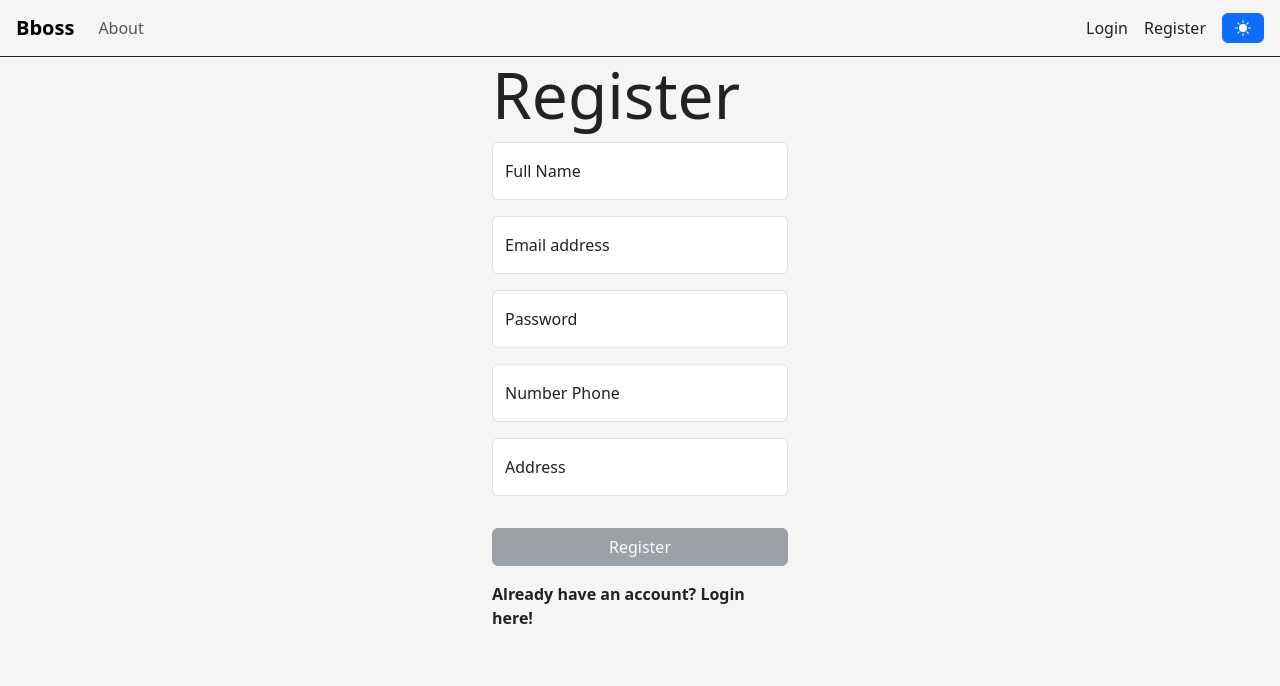
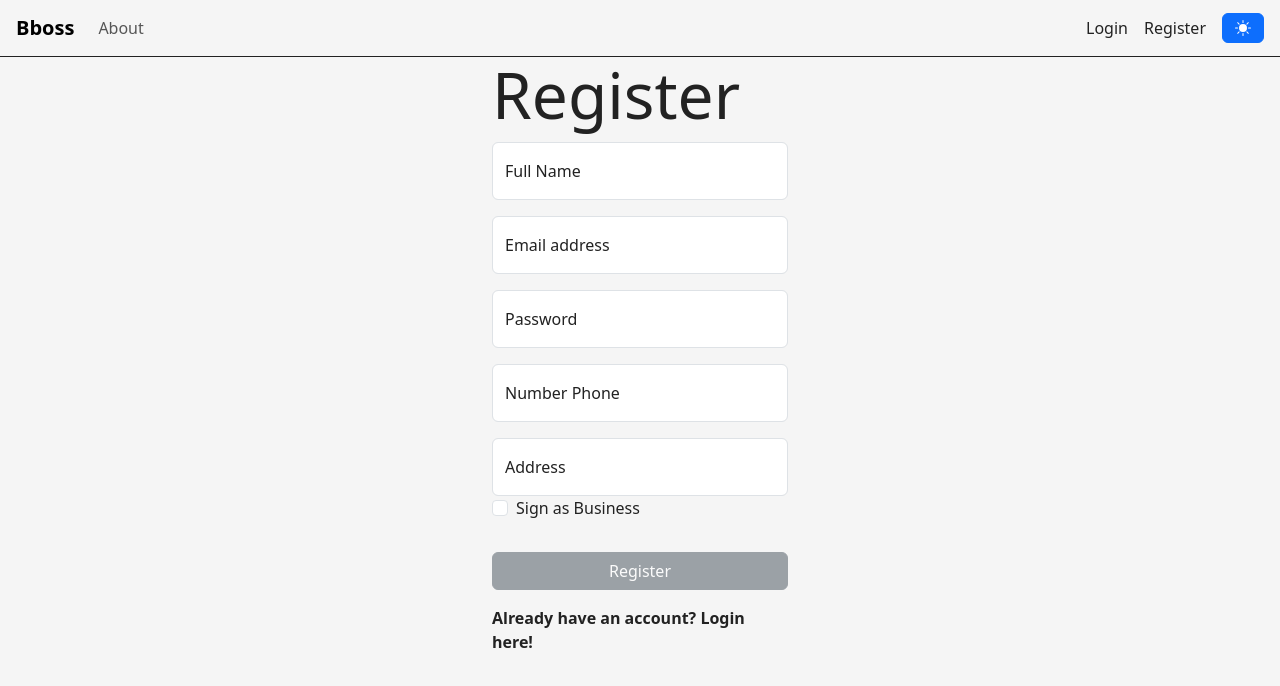
Before and after one commit to rotemfuks/Bbeauty, a React (Create React App) app: page /register in a window 1280 px wide. Shown: the top 686 px of the page. Built offline with nearby package versions, Linux system fonts and the light colour scheme.

Commit message:
is buisnes in register

```diff
--- a/db.json
+++ b/db.json
@@ -35,6 +35,16 @@
       "address": "bla bla bla bla",
       "isAdmin": false,
       "id": 4
+    },
+    {
+      "name": "esek",
+      "email": "es@dsfsd.ffd",
+      "password": "12345678",
+      "phone": "12345678",
+      "address": "plaoksa kals aksld",
+      "isBusiness": true,
+      "isAdmin": false,
+      "id": 5
     }
   ]
 }
--- a/src/components/Register.tsx
+++ b/src/components/Register.tsx
@@ -6,22 +6,21 @@ import { addUser, checkUser } from "../services/userService";
 import { errorMsg, successMsg } from "../services/feedbacksService";
 import User from "../interfaces/User";
 import { LoginContext } from "../context/LoginContext";
+import { Form } from "react-bootstrap";
 
-interface RegisterProps {
-
-}
+interface RegisterProps {}
 const Register: FunctionComponent<RegisterProps> = () => {
   const { setUser } = useContext(LoginContext);
 
-  const setUserInfo = (x: any) => {};
-  let navigate = useNavigate();
-  let formik = useFormik({
+  const navigate = useNavigate();
+  const formik = useFormik({
     initialValues: {
       name: "",
       email: "",
       password: "",
       phone: "",
       address: "",
+      isBusiness: 0,
     },
     validationSchema: yup.object({
       name: yup.string().required().min(4),
@@ -32,7 +31,11 @@ const Register: FunctionComponent<RegisterProps> = () => {
     }),
 
     onSubmit(values) {
-      addUser({ ...values, isAdmin: false } as User)
+      addUser({
+        ...values,
+        isBusiness: Boolean(values.isBusiness),
+        isAdmin: false,
+      })
         .then((res) => {
           navigate("/home");
           successMsg(`${values.email} wes registered and logged in`);
@@ -137,6 +140,15 @@ const Register: FunctionComponent<RegisterProps> = () => {
             {formik.touched.address && formik.errors.address && (
               <small className="text-danger">{formik.errors.address} </small>
             )}
+
+            <Form.Check
+              type="checkbox"
+              label="Sign as Business"
+              value={formik.values.isBusiness}
+              onChange={formik.handleChange}
+              onBlur={formik.handleBlur}
+              name="isBusiness"
+            />
           </div>
           <button
             type="submit"
```
